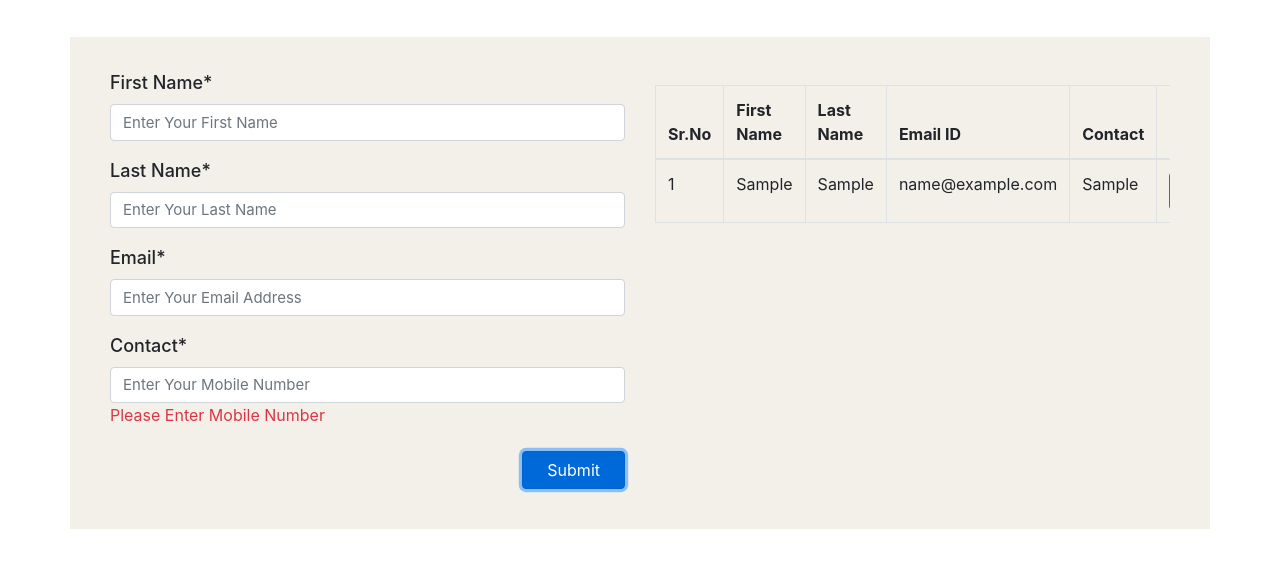
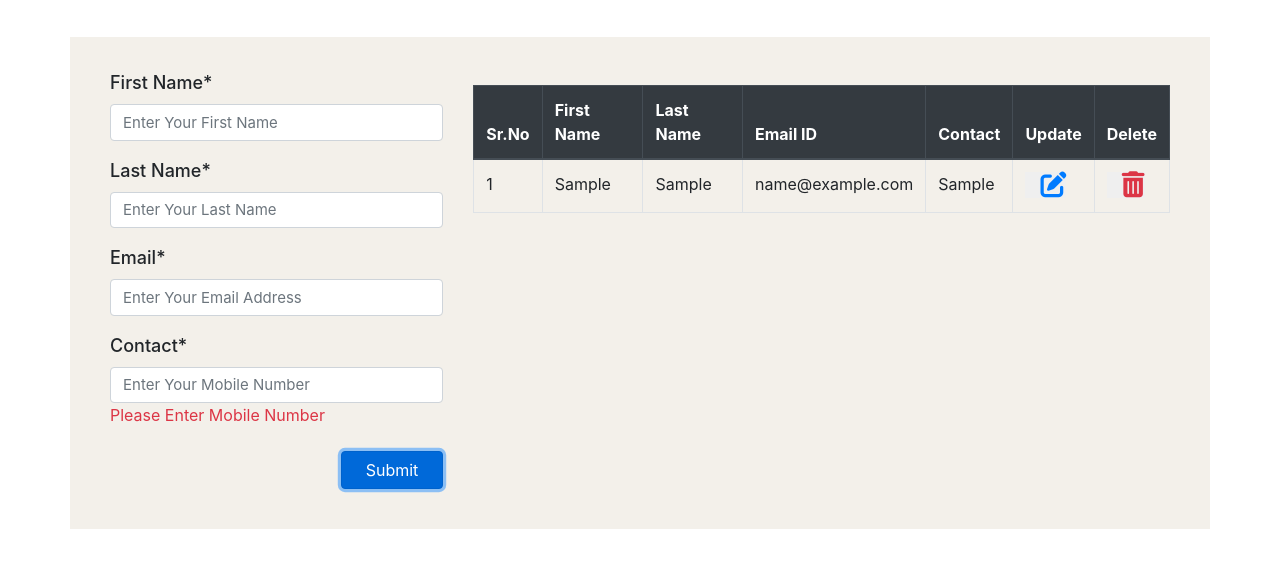
Before and after one commit to Deepakkhaire/CRUD-Application, a plain HTML site: page index.html in a window 1280 px wide. Both pictures are taken after typing "Sample", "Sample", "name@example.com", "Sample" into the empty fields and a click on the button "Submit". Shown: the part 83-650 px from the top of the page. Drawn offline with nearby package versions, Linux system fonts and the light colour scheme.

Commit message:
adding icons for edit and delete buttons

```diff
--- a/assets/css/style.css
+++ b/assets/css/style.css
@@ -15,3 +15,8 @@ label{
 input[placeholder]{
     font-size: 15px;
 }
+.fa-solid{
+    border: none;
+    font-size: 26px;
+    padding-left: 15px;
+}
--- a/assets/js/app.js
+++ b/assets/js/app.js
@@ -53,8 +53,8 @@ const templating = (arr) => {
                 <td>${ele.lname}</td>
                 <td>${ele.email}</td>
                 <td>${ele.contact}</td>
-                <td><button class="btn btn-primary" data-id="${ele.id}" onclick="onEdit(this)">Edit</button></td>
-                <td><button class="btn btn-danger" data-id="${ele.id}" onclick="onDelete(this)">Delete</button></td>
+                <td><button class=" fa-solid fa-pen-to-square text-primary" data-id="${ele.id}" onclick="onEdit(this)"></button></td>
+                <td><button class="fa-solid fa-trash-can text-danger" data-id="${ele.id}" onclick="onDelete(this)"></button></td>
             </tr>
         `
     })
--- a/index.html
+++ b/index.html
@@ -8,6 +8,7 @@
     <title>CRUD Application</title>
     <link rel="stylesheet" href="https://cdn.jsdelivr.net/npm/bootstrap@4.6.2/dist/css/bootstrap.min.css"
         integrity="sha384-xOolHFLEh07PJGoPkLv1IbcEPTNtaed2xpHsD9ESMhqIYd0nLMwNLD69Npy4HI+N" crossorigin="anonymous">
+        <link rel="stylesheet" href="https://kit.fontawesome.com/4a8aa55bd7.css" crossorigin="anonymous">
     <link rel="stylesheet" href="./assets/css/style.css">
 </head>
 
@@ -15,9 +16,9 @@
    <h1 class="bg-primary text-white p-3 header">CRUD Application</h1>
     <div class="container bg-grey">
         <div class="row">
-            <div class="col-md-6 pt-2">
+            <div class="col-md-4 pt-2">
                 <form id="stdInfo">
-                    <div class="form-group mt-4 ">
+                    <div class="form-group mt-4">
                         <label for="name">First Name*</label>
                         <input type="text" id="name" placeholder="Enter Your First Name" class="form-control" required>
                     </div>
@@ -46,10 +47,10 @@
                     </div>
                 </form>
             </div>
-            <div class="col-md-6 mt-4 pt-4">
+            <div class="col-md-8 mt-4 pt-4">
                 <div class="table-responsive ">
                     <table class="table table-bordered ">
-                        <thead>
+                        <thead class="thead-dark">
                             <tr>
                                 <th>Sr.No</th>
                                 <th>First Name</th>
@@ -68,6 +69,7 @@
             </div>
         </div>
     </div>
+    <script src="https://kit.fontawesome.com/4a8aa55bd7.js" crossorigin="anonymous"></script>
     <script src="./assets/js/app.js"></script>
 </body>
 
```
